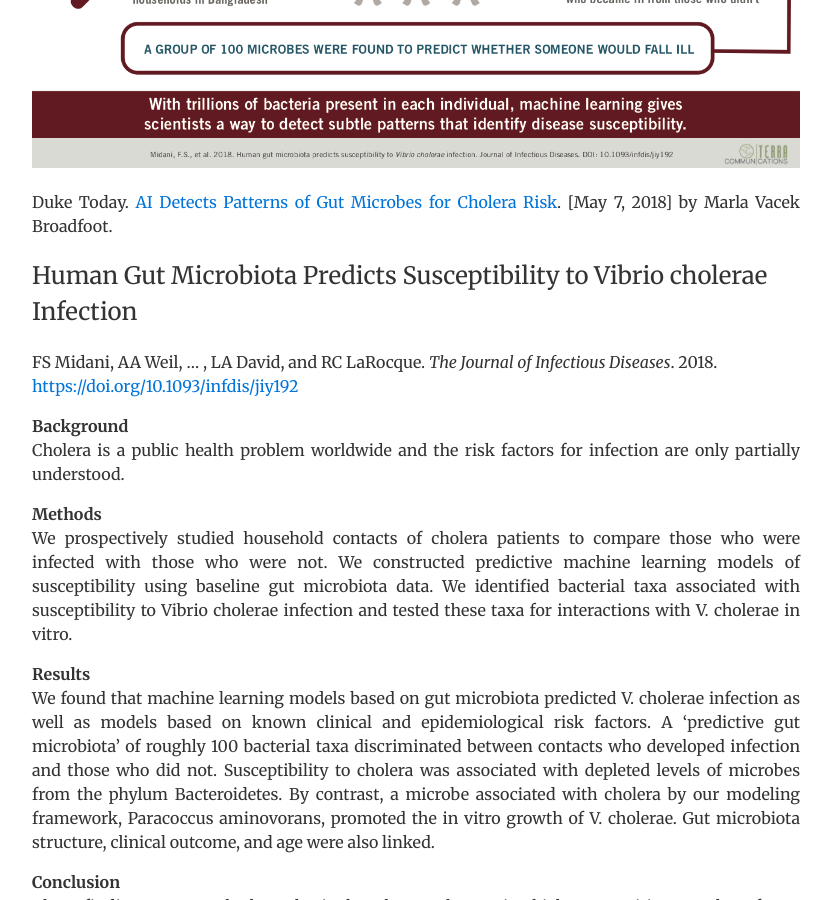
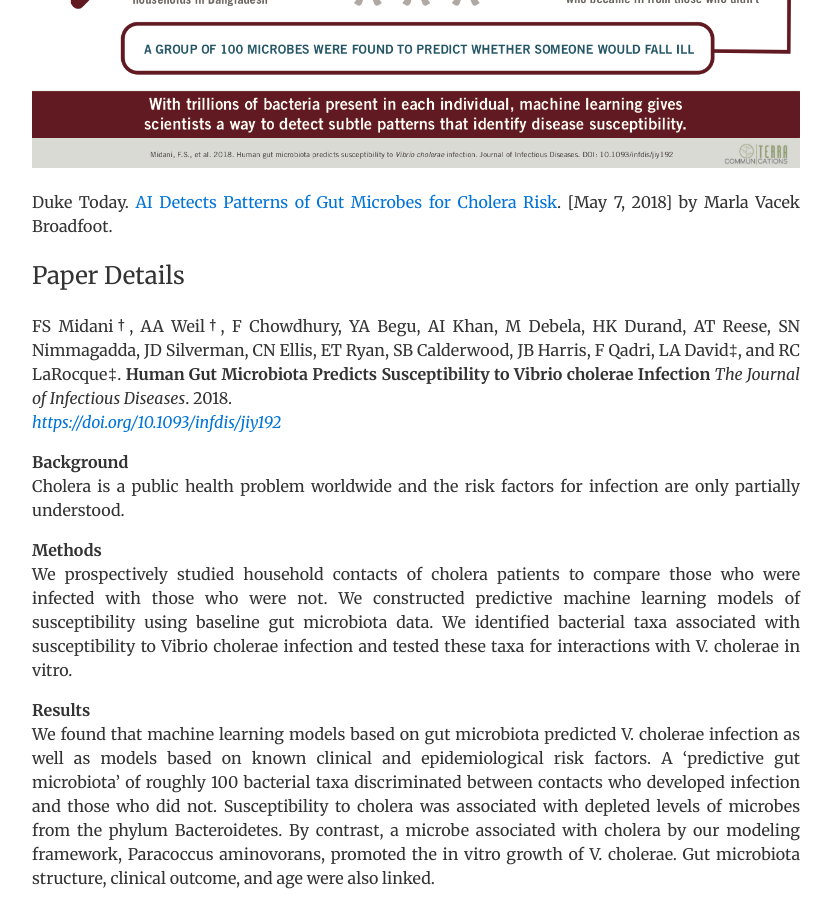
Before and after one commit to firasmidani/firasmidani.github.io, a Jekyll site: the page built from _posts/2018-05-08-midani-2019-jid.md, in a window 1280 px wide and 900 px high, scrolled down 662 px. Shown: the whole window, without its empty margins (224-1056 px from the left). Built offline with Jekyll 4.4.1, drawn with Linux system fonts in a browser that asks for light colours; comment, search, counter and statistics services are not loaded.

Commit message:
Update 2018-05-08-midani-2019-jid.md

```diff
--- a/_posts/2018-05-08-midani-2019-jid.md
+++ b/_posts/2018-05-08-midani-2019-jid.md
@@ -12,9 +12,11 @@ comments: true
 
 Duke Today. <a href="https://today.duke.edu/2018/05/ai-detects-patterns-gut-microbes-cholera-risk">AI Detects Patterns of Gut Microbes for Cholera Risk</a>. \[May 7, 2018] by Marla Vacek Broadfoot.
 
-# Human Gut Microbiota Predicts Susceptibility to Vibrio cholerae Infection
-FS Midani, AA Weil, ... , LA David, and RC LaRocque. *The Journal of Infectious Diseases*. 2018. <br>
-<a href="https://doi.org/10.1093/infdis/jiy192">https://doi.org/10.1093/infdis/jiy192</a>
+# Paper Details
+
+FS Midani†, AA Weil†, F Chowdhury, YA Begu, AI Khan, M Debela, HK Durand, AT Reese, SN Nimmagadda, JD Silverman, CN Ellis, ET Ryan, SB Calderwood, JB Harris, F Qadri, LA David‡, and RC LaRocque‡.
+**Human Gut Microbiota Predicts Susceptibility to Vibrio cholerae Infection**
+*The Journal of Infectious Diseases*. 2018. <br>*<a href="https://doi.org/10.1093/infdis/jiy192">https://doi.org/10.1093/infdis/jiy192</a>*
 
 **Background**  <br>
 Cholera is a public health problem worldwide and the risk factors for infection are only partially understood.
```
